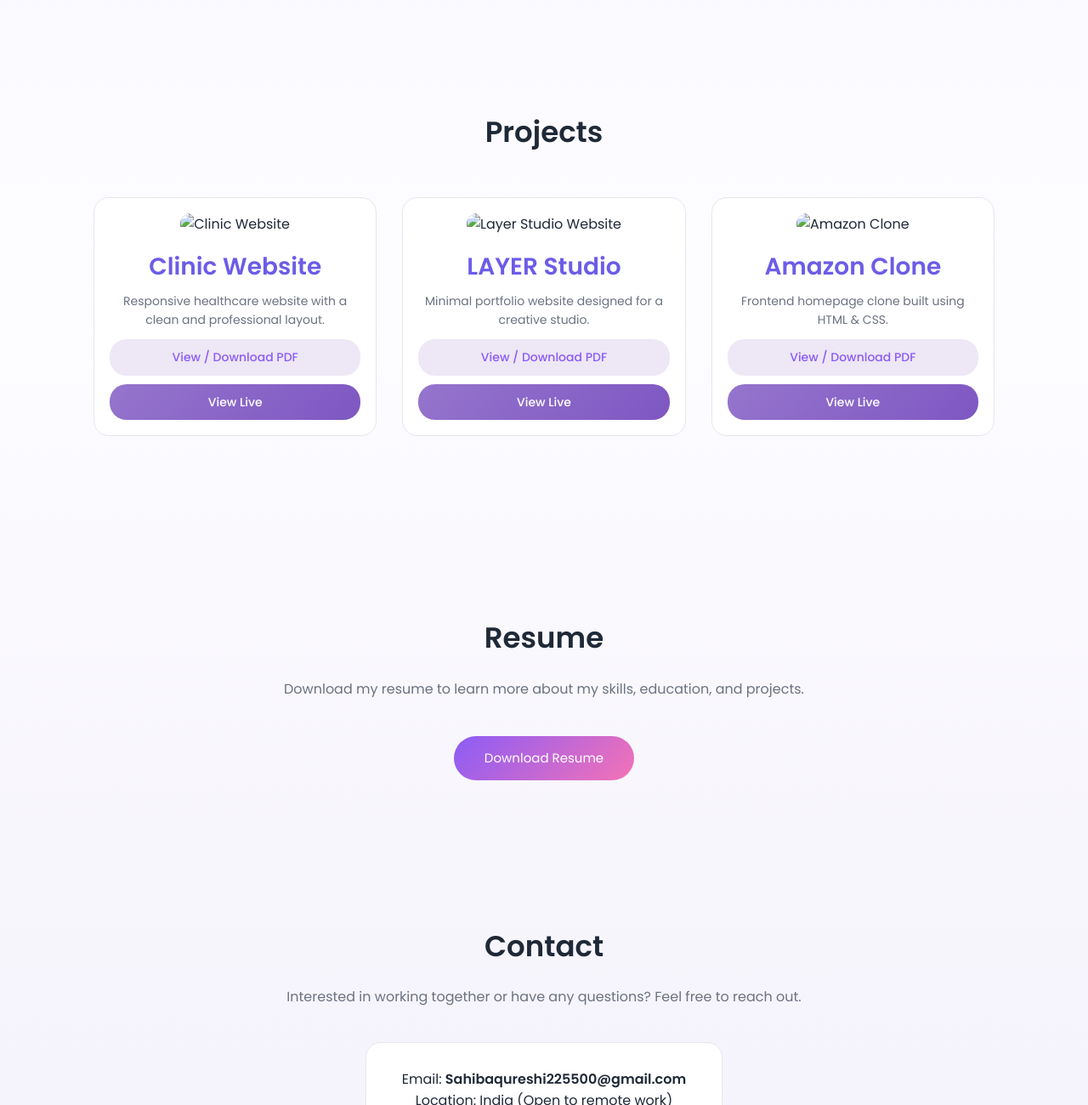
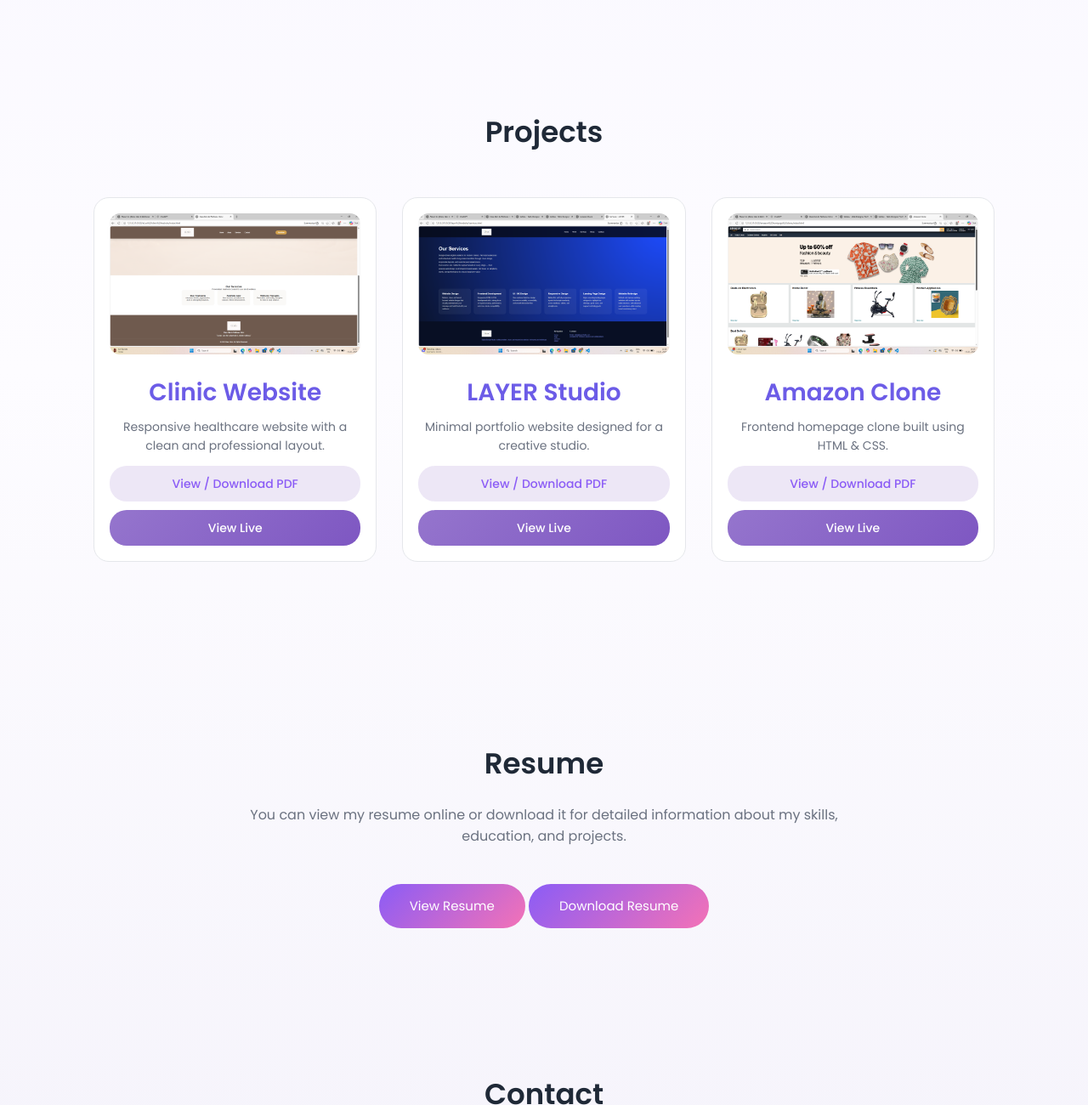
Before and after one commit to sahiba-design/portfolio, a plain HTML site: page index.html in a window 1280 px wide. Shown: the part 824-2124 px from the top of the page at 85% size. Drawn offline with Linux system fonts and the light colour scheme.

Commit message:
Update index.html

```diff
--- a/index.html
+++ b/index.html
@@ -52,7 +52,7 @@
 
     <!-- PROJECT 1 -->
     <div class="project-card">
-      <img src="project images/clinic project(1).png" alt="Clinic Website">
+      <img src="clinic project(1).png" alt="Clinic Website">
 
       <h3>Clinic Website</h3>
       <p>Responsive healthcare website with a clean and professional layout.</p>
@@ -70,7 +70,7 @@
 
     <!-- PROJECT 2 -->
     <div class="project-card">
-      <img src="project images/layer project(1).png" alt="Layer Studio Website">
+      <img src="layer project(1).png" alt="Layer Studio Website">
 
       <h3>LAYER Studio</h3>
       <p>Minimal portfolio website designed for a creative studio.</p>
@@ -86,7 +86,7 @@
 
     <!-- PROJECT 3 -->
     <div class="project-card">
-      <img src="project images/amazon clone project(1).png" alt="Amazon Clone">
+      <img src="amazon clone project(1).png" alt="Amazon Clone">
 
       <h3>Amazon Clone</h3>
       <p>Frontend homepage clone built using HTML & CSS.</p>
@@ -106,13 +106,25 @@
 <!-- RESUME -->
 <section class="section resume-section">
   <h2>Resume</h2>
+
   <p class="section-text">
-    Download my resume to learn more about my skills,
-    education, and projects.
+    You can view my resume online or download it for detailed information
+    about my skills, education, and projects.
   </p>
 
-  <a href="resume.pdf" class="btn" download>Download Resume</a>
+  <div class="resume-buttons">
+    <!-- VIEW RESUME -->
+    <a href="resume.pdf" target="_blank" class="btn view-btn">
+      View Resume
+    </a>
+
+    <!-- DOWNLOAD RESUME -->
+    <a href="resume.pdf" download class="btn download-btn">
+      Download Resume
+    </a>
+  </div>
 </section>
+
 
 <!-- CONTACT -->
 <section class="section contact-section">
```
